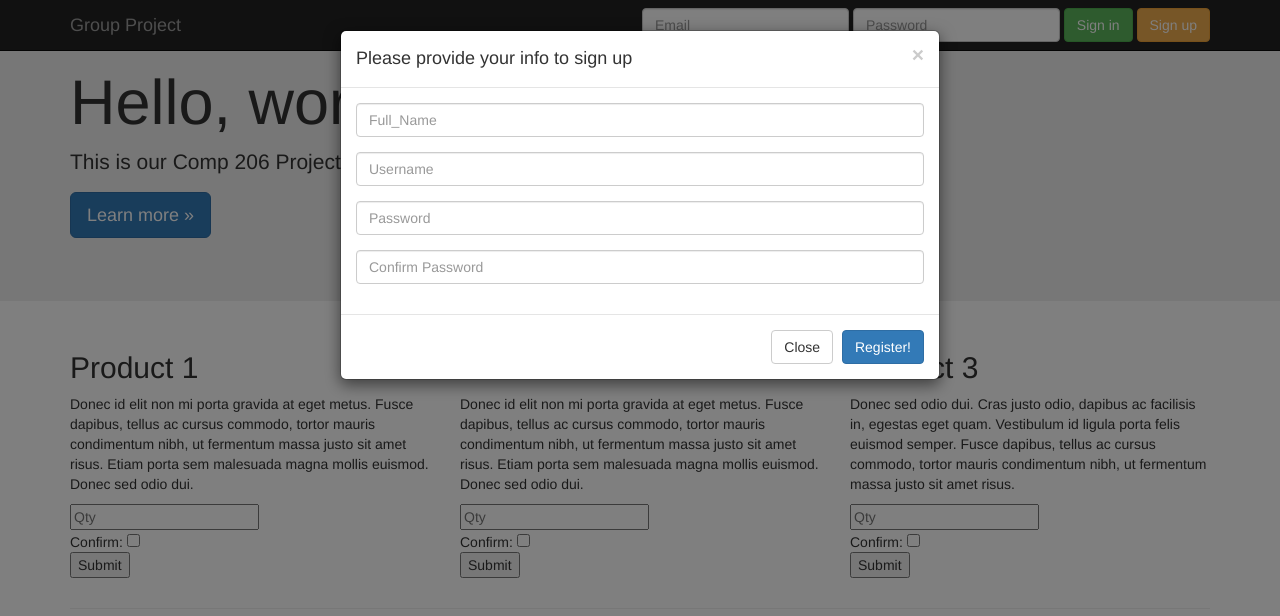
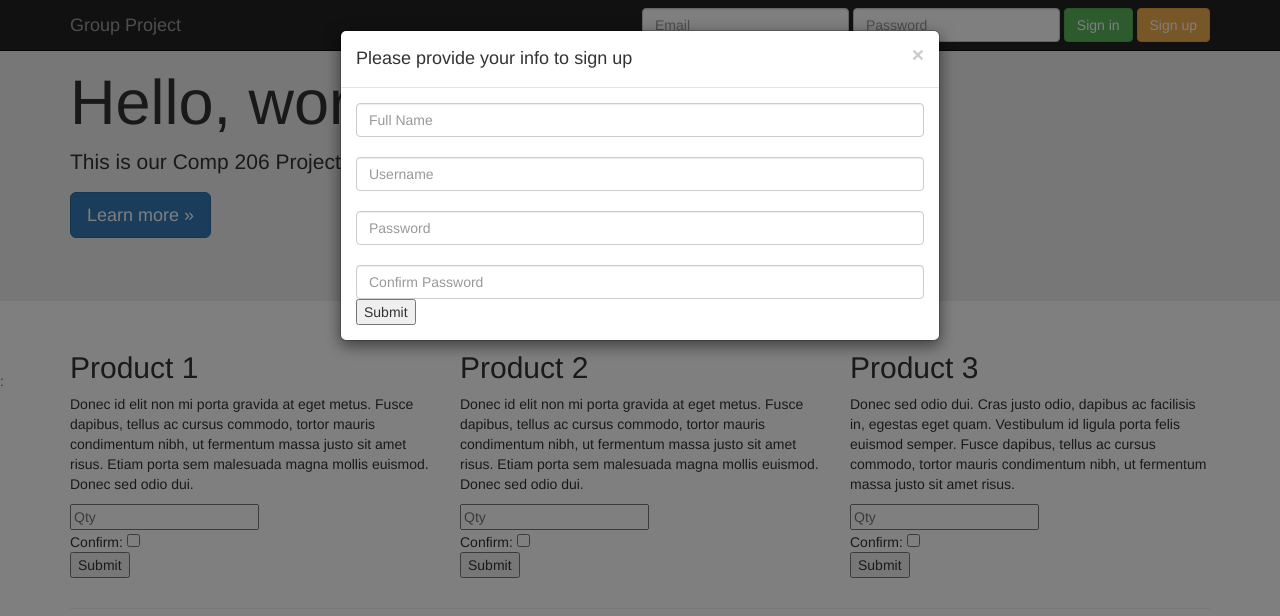
Before and after one commit to elizabethxwu/206Project, a plain HTML site: page public_html/index.html in a window 1280 px wide. Both pictures are taken after a click on the button "Sign up". Shown: the top 616 px of the page. Drawn offline with nearby package versions, Linux system fonts and the light colour scheme.

Commit message:
Added Perl script

```diff
--- a/public_html/cgi-bin/Members.csv
+++ b/public_html/cgi-bin/Members.csv
@@ -0,0 +1,2 @@
+
+John,john,test
--- a/public_html/index.html
+++ b/public_html/index.html
@@ -109,6 +109,7 @@
       <hr>
 
     </div>
+
 <div class="modal fade" id="myModal" tabindex="-1" role="dialog" aria-labelledby="myModalLabel" aria-hidden="true">
   <div class="modal-dialog">
     <div class="modal-content">
@@ -117,24 +118,24 @@
         <h4 class="modal-title" id="myModalLabel">Please provide your info to sign up</h4>
       </div>
       <div class="modal-body">
-       <div class="form-group">
-              <input type="text" placeholder="Full_Name" class="form-control">
-            </div>
-        <div class="form-group">
+        <form action="cgi-bin/perl.pl" method="post">
 
-              <input type="text" placeholder="Username" class="form-control">
-        </div>
-            <div class="form-group">
-              <input type="password" placeholder="Password" class="form-control"></div>
-            <div class="form-group">
+              <input type="text" NAME="FullName" placeholder="Full Name" class="form-control">
+           <br>
 
-              <input type="password" placeholder="Confirm Password" class="form-control">
-            </div>
 
-      </div>
-      <div class="modal-footer">
-        <button type="button" class="btn btn-default" data-dismiss="modal">Close</button>
-        <button type="button" class="btn btn-primary">Register! </button>      </div>
+              <input type="text" NAME="Username" placeholder="Username" class="form-control">
+       <br>
+
+              <input type="password" NAME="Password" placeholder="Password" class="form-control">
+            <br>
+
+              <input type="password" NAME="ConfirmPassword"  placeholder="Confirm Password" class="form-control">
+
+
+      <input type="submit"  value="Submit" />  </form>
+
+
     </div>
   </div>
 </div>
```
Also changed, not shown: 2 other files.
